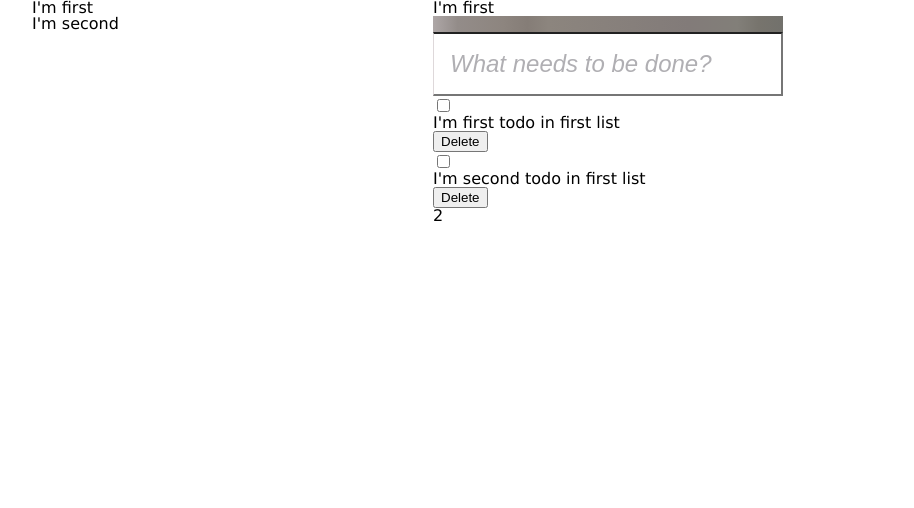
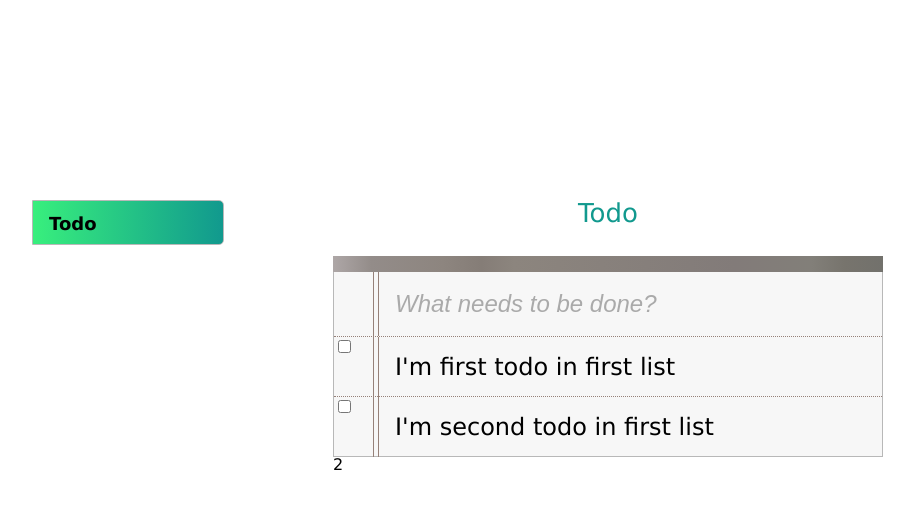
Before and after one commit to Shayol/vue-todo-list, a Vue app: page /lists/1 in a window 1280 px wide. Shown: the top 508 px of the page, without its empty margins (128-1042 px from the left). Built offline with nearby package versions, Linux system fonts and the light colour scheme.

Commit message:
add saving to local storage and editing list

```diff
--- a/src/App.vue
+++ b/src/App.vue
@@ -21,6 +21,15 @@ import Store from "@/Store.js";
 
 export default {
   name: "App",
+  created() {
+    let localData = localStorage.getItem("todoStorage");
+
+    if (localData) {
+      Store.lists = JSON.parse(localData);
+    } else {
+      localStorage.setItem("todoStorage", JSON.stringify(Store.lists));
+    }
+  },
   data: function() {
     return {
       lists: Store.lists
@@ -44,10 +53,9 @@ export default {
   display: flex;
   justify-content: center;
 }
-
-@media (min-width: $tablet) {
 .page {
   display: flex;
+  padding-top: 200px;
 }
 .page__sidebar {
   flex-basis: 20%;
@@ -55,5 +63,32 @@ export default {
 .page__main {
   flex-grow: 1;
 }
+
+.list {
+  &__link {
+    height: 45px;
+    border: 1px solid $grey-border-color;
+    border-top-right-radius: 5px;
+    border-bottom-right-radius: 5px;
+    background: $background-grey;
+    font-size: 18px;
+    font-weight: bold;
+    line-height: 45px;
+    padding-left: 16px;
+  }
+}
+
+.router-link-active {
+  background: #11998e; /* fallback for old browsers */
+  background: -webkit-linear-gradient(
+    to right,
+    #38ef7d,
+    #11998e
+  ); /* Chrome 10-25, Safari 5.1-6 */
+  background: linear-gradient(
+    to right,
+    #38ef7d,
+    #11998e
+  ); /* W3C, IE 10+/ Edge, Firefox 16+, Chrome 26+, Opera 12+, Safari 7+ */
 }
 </style>
--- a/src/Store.js
+++ b/src/Store.js
@@ -1,6 +1,25 @@
 export default {
     findList: function (id) {
         return this.lists.find(el => el.listId == id);
+    },
+    editList: function (listId, name) {
+        let list = this.findList(listId);
+        if (list) {
+            list.name = name;
+        }
+        localStorage.setItem("todoStorage", JSON.stringify(this.lists));
+    },
+    deleteList: function (listId) {
+        let list = this.findList(listId);
+        let index = this.lists.indexOf(list);
+        if (index > -1) {
+            this.lists.splice(index, 1);
+        }
+        localStorage.setItem("todoStorage", JSON.stringify(this.lists));
+    },
+    findTodo: function (listId, todoId) {
+        return this.findList(listId)
+            .todos.find(el => el.todoId == todoId);
     },
     addTodo: function (id, title) {
         this.findList(id).todos.push({
@@ -9,10 +28,34 @@ export default {
             checked: false,
             editing: false
         });
+        localStorage.setItem("todoStorage", JSON.stringify(this.lists));
+    },
+    editTodoTitle: function (listId, todoId, title) {
+        let todo = this.findTodo(listId, todoId);
+        if (todo) {
+            todo.title = title;
+            localStorage.setItem("todoStorage", JSON.stringify(this.lists));
+        }
+    },
+    editTodoChecked: function (listId, todoId, checked) {
+        let todo = this.findTodo(listId, todoId);
+        if (todo) {
+            todo.checked = checked;
+            localStorage.setItem("todoStorage", JSON.stringify(this.lists));
+        }
+    },
+    deleteTodo: function (listId, todoId) {
+        let todo = this.findTodo(listId, todoId);
+        if (todo) {
+            let list = this.findList(listId);
+            let index = list.todos.indexOf(todo);
+            list.todos.splice(index, 1);
+            localStorage.setItem("todoStorage", JSON.stringify(this.lists));
+        }
     },
     lists: [
         {
-            name: "I'm first",
+            name: "Todo",
             listId: 1,
             editing: false,
             todos: [
@@ -29,25 +72,25 @@ export default {
                     editing: false
                 }
             ]
-        },
-        {
-            name: "I'm second",
-            listId: 2,
-            editing: false,
-            todos: [
-                {
-                    todoId: 1,
-                    title: "I'm first todo in second list",
-                    checked: false,
-                    editing: false
-                },
-                {
-                    todoId: 2,
-                    title: "I'm second todo in second list",
-                    checked: false,
-                    editing: false
-                }
-            ]
         }
+        // {
+        //     name: "I'm second",
+        //     listId: 2,
+        //     editing: false,
+        //     todos: [
+        //         {
+        //             todoId: 1,
+        //             title: "I'm first todo in second list",
+        //             checked: false,
+        //             editing: false
+        //         },
+        //         {
+        //             todoId: 2,
+        //             title: "I'm second todo in second list",
+        //             checked: false,
+        //             editing: false
+        //         }
+        //     ]
+        // }
     ]
 }
--- a/src/assets/scss/_variables.scss
+++ b/src/assets/scss/_variables.scss
@@ -1,3 +1,5 @@
 $tablet: 768px;
-$brown-border-color: #ded8da;
-$grey-text-color:#b0afb3;
+$brown-border-color: #968179;
+$grey-border-color: #b8b8b8;
+$grey-text-color:#aaa;
+$background-grey: #f7f7f7;
--- a/src/components/Input.vue
+++ b/src/components/Input.vue
@@ -2,6 +2,7 @@
   <div class="input">
     <div class="input__decor-padding"></div>
     <div class="input__input-wrapper">
+        <div class="input__left-icon"></div>
        <input class="input__field" @keyup.enter="create" v-model="title" type="text" placeholder="What needs to be done?">
     </div>
 
@@ -9,6 +10,7 @@
 </template>
 
 <script>
+import Store from "@/Store.js";
 export default {
   name: "Input",
   props: ["list"],
@@ -21,7 +23,8 @@ export default {
     create: function() {
       let entry = this.title.trim();
       if (entry) {
-        this.$emit("added", entry);
+        Store.addTodo(this.list.listId, this.title);
+        this.title = "";
       }
     }
   }
@@ -32,6 +35,7 @@ export default {
 <style lang="scss">
 @import "@/assets/scss/main.scss";
 .input {
+  background-color: $background-grey;
   &__decor-padding {
     width: 100%;
     height: 16px;
@@ -75,17 +79,32 @@ export default {
     filter: progid:DXImageTransform.Microsoft.gradient( startColorstr='#aea7a7', endColorstr='#72716c',GradientType=1 );
     /* IE6-9 */
   }
+  &__input-wrapper {
+    display: flex;
+    border-left: 1px solid $grey-border-color;
+  }
   &__field {
     height: 64px;
     padding: 0 16px;
     font-size: 24px;
-    width: 100%;
+    flex-grow: 1;
+    flex-shrink: 0;
     font-style: italic;
+    border-top: 0;
+    border-bottom: 0;
+    border-right: 1px solid $grey-border-color;
     border-left: 1px solid $brown-border-color;
     outline: none;
+    background-color: $background-grey;
     &::placeholder {
       color: $grey-text-color;
     }
   }
+  &__left-icon {
+    width: 40px;
+    border-right: 1px solid $brown-border-color;
+    margin-right: 4px;
+    height: 64px;
+  }
 }
 </style>
--- a/src/components/ListItem.vue
+++ b/src/components/ListItem.vue
@@ -1,13 +1,21 @@
 <template>
   <div class="list__item">
 
-    <h2 class="list__name">
-        {{list.name}}
-    </h2>
+    <div v-if="!editing" class="list__name-wrapper">
+      <h2 @click="editing=!editing" class="list__name">
+          {{list.name}}
+      </h2>
+      <span class="list__delete" @click="deleteList">
+          &#10005;
+      </span>
+    </div>
+    <div v-else class="list__name-wrapper">
+      <input class="todo__edit-input" type="text" @keyup.enter="editList" v-model="name">
+    </div>
     <div class="list__content">
-      <Input @added="createTodo" v-bind:list="list"/>
+      <Input v-bind:list="list"/>
       <ul class="todos">
-        <TodoItem @edit-title="EditTodoTitle" v-for="todo in list.todos" v-bind:key="todo.todoId" v-bind:todo="todo"/>
+        <TodoItem v-for="todo in list.todos" v-bind:key="todo.todoId" v-bind:listId="list.listId" v-bind:todo="todo"/>
       </ul>
 
         <span class="list__number">
@@ -27,7 +35,9 @@ export default {
   name: "ListItem",
   data: function() {
     return {
-      list: {}
+      list: {},
+      editing: false,
+      name: ""
     };
   },
   components: {
@@ -36,10 +46,12 @@ export default {
   },
   created() {
     this.list = this.findList(this.$route.params.listId);
+    this.name = this.list.name;
   },
   watch: {
     $route(to, from) {
       this.list = this.findList(to.params.listId); // https://router.vuejs.org/guide/essentials/dynamic-matching.html#reacting-to-params-changes react to route changes... when navigating the same component instance will be reused - lifecycle hooks of the component will not be called
+      this.name = this.list.name;
     }
   },
   methods: {
@@ -47,11 +59,15 @@ export default {
       this.id = Number(id);
       return Store.findList(this.id);
     },
-    createTodo: function(title) {
-      Store.addTodo(this.id, title);
+    // createTodo: function(title) {
+    //   Store.addTodo(this.id, title);
+    // },
+    editList: function() {
+      Store.editList(this.list.listId, this.name);
+      this.editing = !this.editing;
     },
-    editeTodoTitle: function(id, title) {
-      Store.editeTodoTitle(this.id, id, title);
+    deleteList: function() {
+      Store.deleteTodo(this.listId);
     }
   },
   computed: {
@@ -64,10 +80,37 @@ export default {
 
 <!-- Add "scoped" attribute to limit CSS to this component only -->
 <style lang="scss">
+@import "@/assets/scss/main.scss";
 .list {
-  &__content {
-    max-width: 550px;
-    width: 100%;
+  &__name-wrapper {
+    margin-bottom: 30px;
+    position: relative;
+  }
+  &__name {
+    font-size: 26px;
+    color: #11998e;
+    text-align: center;
+    &:hover ~ .list__delete {
+      display: block;
+    }
+  }
+  &__delete {
+    display: none;
+    position: absolute;
+    top: 50%;
+    transform: translateY(-50%);
+    right: 30px;
+    color: red;
+    &:hover {
+      display: block;
+    }
   }
 }
+.todos {
+  width: 550px;
+  border-bottom: 1.5px solid $grey-border-color;
+  border-left: 1px solid $grey-border-color;
+  border-right: 1px solid $grey-border-color;
+  background-color: $background-grey;
+}
 </style>
--- a/src/components/TodoItem.vue
+++ b/src/components/TodoItem.vue
@@ -2,41 +2,50 @@
   <div class="todo">
 
 
-      <div v-if="!editing">
-        <input type="checkbox" name="checked" class="todo__checked" v-bind:checked="checked">
+      <div class="todo__field" v-if="!editing">
 
-        <p class="todo__title">
+        <div class="todo__checked-wrapper">
+          <input type="checkbox" name="checked" class="todo__checked" @input="editTodoChecked" v-model="checked">
+        </div>
+
+        <p class="todo__title" @click="editing=!editing" :class="{todo__completed: checked}">
             {{title}}
         </p>
-        <button @click="deleteTodo()">
-          Delete
-        </button>
+        <span class="todo__delete" @click="deleteTodo()">
+          &#10005;
+        </span>
       </div>
-      <div v-else>
-        <input type="text" @keyup.enter="editTodo()" v-model="title">
+      <div class="todo__field" v-else>
+        <div class="todo__checked-wrapper"></div>
+        <input class="todo__edit-input" type="text" @keyup.enter="editTodoTitle" v-model="title">
       </div>
 
   </div>
 </template>
 
 <script>
+import Store from "@/Store.js";
 export default {
   name: "TodoItem",
-  props: ["todo"],
+  props: ["todo", "listId"],
   data: function() {
     return {
       title: this.todo.title,
       checked: this.todo.checked,
       editing: this.todo.editing,
-      id: this.todo.todoId
+      todoId: this.todo.todoId
     };
   },
   methods: {
     deleteTodo: function() {
-      this.$emit("delete-todo", this.id);
+      Store.deleteTodo(this.listId, this.todoId);
     },
-    editTodo: function() {
-      this.$emit("edit-title", this.id, title);
+    editTodoTitle: function() {
+      Store.editTodoTitle(this.listId, this.todoId, this.title);
+      this.editing = !this.editing;
+    },
+    editTodoChecked: function() {
+      Store.editTodoTitle(this.listId, this.todoId, this.checked);
     }
   }
 };
@@ -44,4 +53,59 @@ export default {
 
 <!-- Add "scoped" attribute to limit CSS to this component only -->
 <style lang="scss">
+@import "@/assets/scss/main.scss";
+.todo {
+  &__field {
+    display: flex;
+    position: relative;
+    height: 60px;
+    align-items: center;
+    border-top: 1px dotted $brown-border-color;
+  }
+  &__checked-wrapper {
+    width: 40px;
+    margin-right: 4px;
+    border-right: 1px solid $brown-border-color;
+    height: 60px;
+  }
+  &__title {
+    flex-grow: 1;
+    flex-shrink: 0;
+    border-left: 1px solid $brown-border-color;
+    height: 60px;
+    line-height: 60px;
+    padding: 0 16px;
+    font-size: 24px;
+    &:hover {
+      ~ .todo__delete {
+        display: block;
+      }
+    }
+  }
+  &__edit-input {
+    height: 60px;
+    font-size: 24px;
+    margin-left: 44px;
+    flex-grow: 1;
+    flex-shrink: 0;
+    margin-top: 0;
+    margin-bottom: 0;
+  }
+  &__delete {
+    display: none;
+    position: absolute;
+    top: 50%;
+    transform: translateY(-50%);
+    right: 30px;
+    color: red;
+    &:hover {
+      display: block;
+    }
+  }
+  &__completed {
+    color: $grey-text-color;
+    text-decoration: line-through;
+    text-decoration-color: $grey-text-color;
+  }
+}
 </style>
```
Lines whose indentation alone changed are shown as unchanged.
